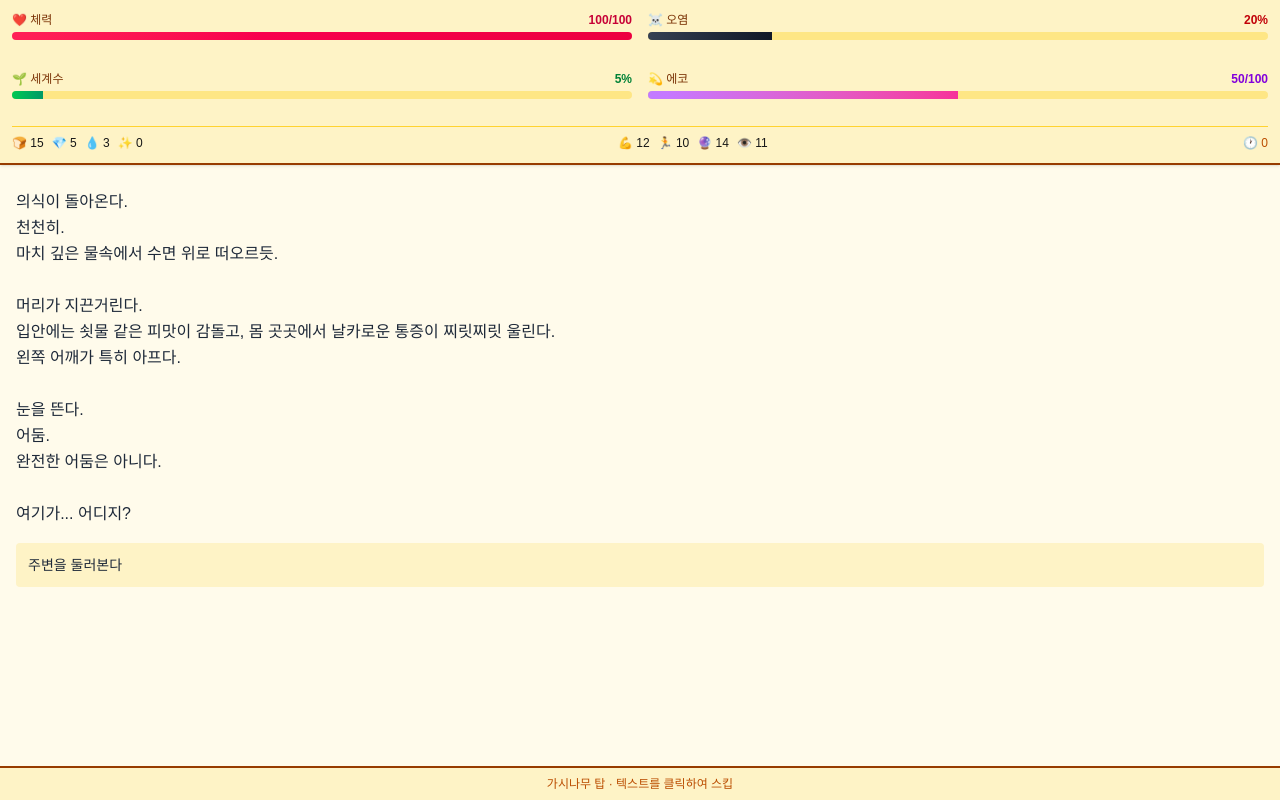
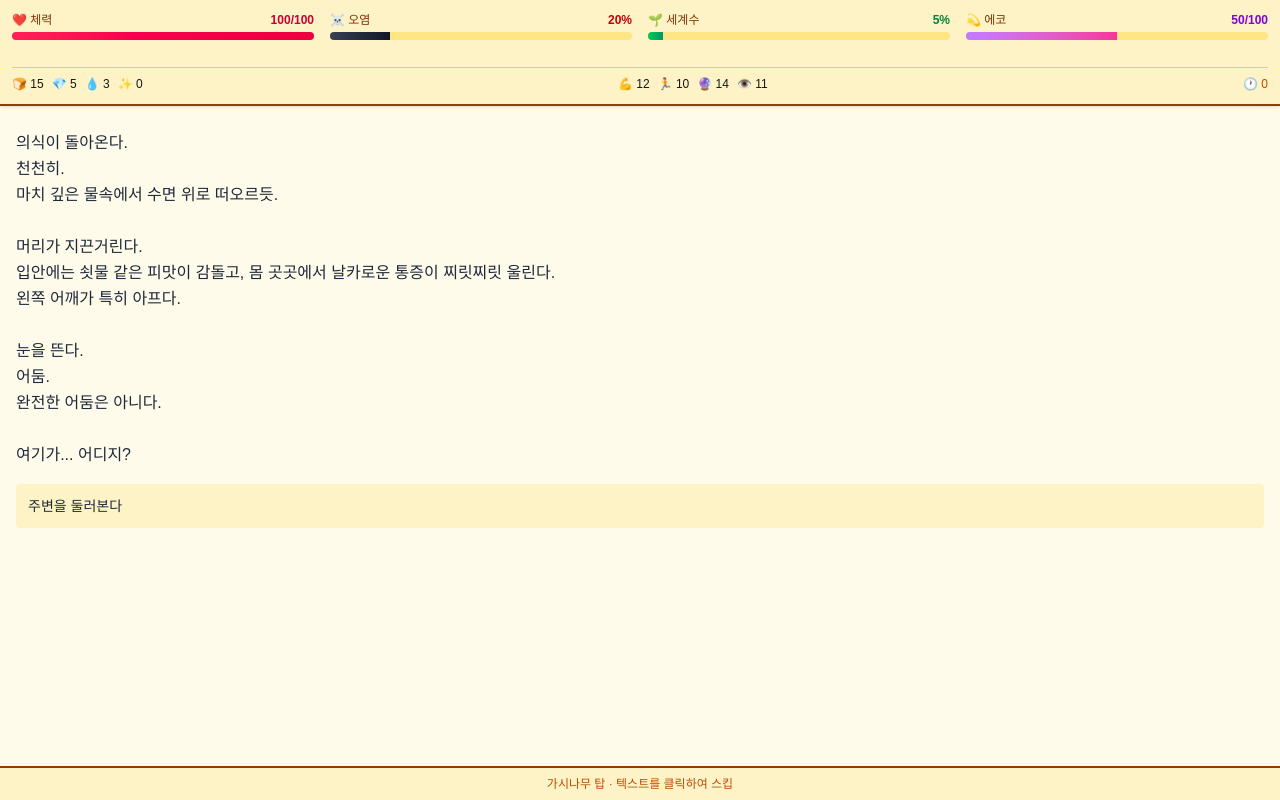
Before and after one commit to dustj0217-eng/tower, a Next.js app: page / in a window 1280 px wide. Built offline with nearby package versions, Linux system fonts and the light colour scheme.

Commit message:
grid cols 4

```diff
--- a/app/page.tsx
+++ b/app/page.tsx
@@ -128,7 +128,7 @@ export default function Game() {
       <div className="bg-amber-100 border-b-2 border-amber-800 shadow-sm">
         <div className="p-3">
           {/* 핵심 스탯 - 바 형태 */}
-          <div className="space-y-2 mb-3 grid grid-cols-2 gap-4">
+          <div className="space-y-2 mb-3 grid grid-cols-4 gap-4">
             {/* 체력 */}
             <div className="relative">
               <button
```
